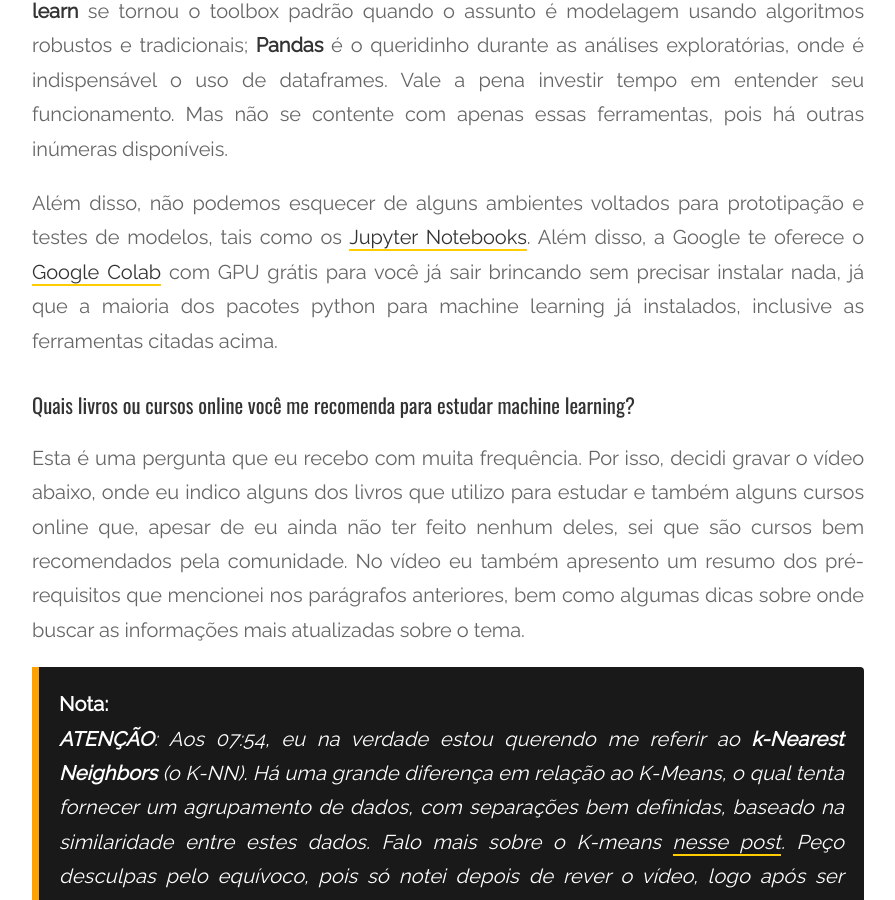
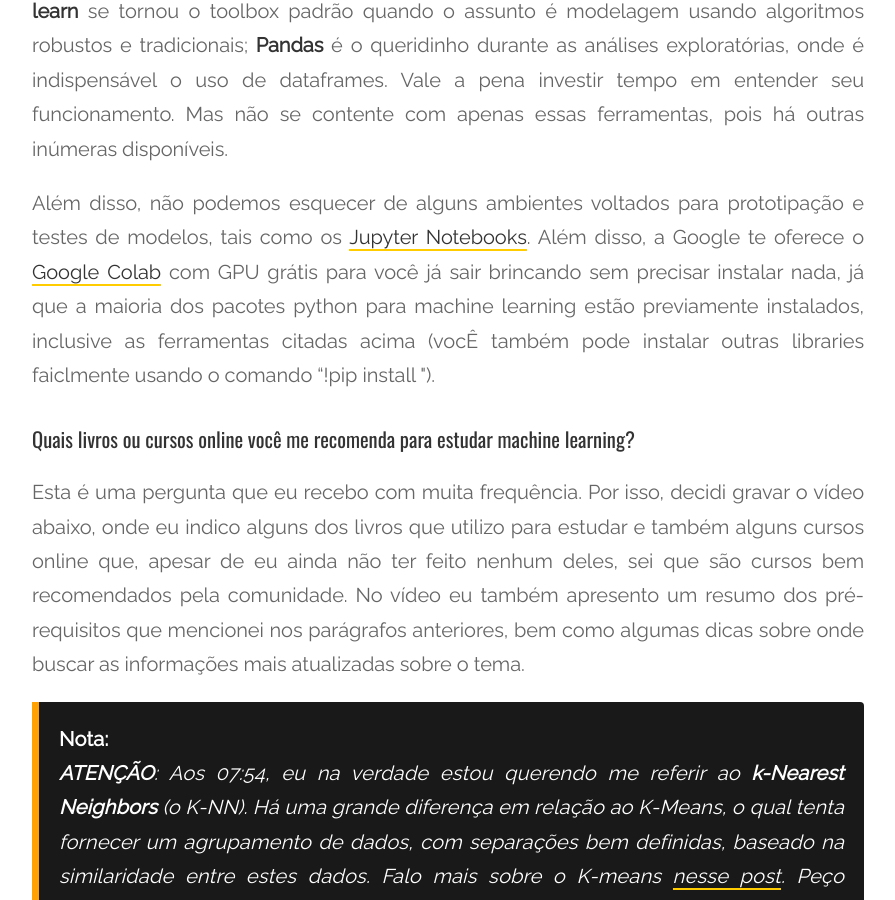
Before and after one commit to luisfredgs/luisfredgs.github.io, a Jekyll site: the page built from _posts/2018-01-18-dicas-para-aprender-machine-learning.md, in a window 1280 px wide and 900 px high, scrolled down 7191 px. Shown: the whole window, without its empty margins (192-1087 px from the left). Built offline with Jekyll 4.4.1, drawn with Linux system fonts in a browser that asks for light colours; comment, search, counter and statistics services are not loaded.

Commit message:
Update 2018-01-18-dicas-para-aprender-machine-learning.md

```diff
--- a/_posts/2018-01-18-dicas-para-aprender-machine-learning.md
+++ b/_posts/2018-01-18-dicas-para-aprender-machine-learning.md
@@ -109,7 +109,7 @@ Além disso, existem alguns frameworks e libraries que são muito requisitados n
 
 São ferramentas já bastante consolidadas na área e muito usadas na indústria também. Numpy, por exemplo, possui recursos completos para aplicações de [álgebra linear](https://people.duke.edu/~ccc14/pcfb/numpympl/LinearAlgebra.html); **Pytorch** e **Tensorflow** são excelentes bibliotecas especialmente voltadas para a construção de arquiteturas neurais, amplamente utilizados na academia e indústria; **Scikit-learn** se tornou o toolbox padrão quando o assunto é modelagem usando algoritmos robustos e tradicionais; **Pandas** é o queridinho durante as análises exploratórias, onde é indispensável o uso de dataframes. Vale a pena investir tempo em entender seu funcionamento. Mas não se contente com apenas essas ferramentas, pois há outras inúmeras disponíveis.
 
-Além disso, não podemos esquecer de alguns ambientes voltados para prototipação e testes de modelos, tais como os [Jupyter Notebooks](https://jupyter.org/). Além disso, a Google te oferece o [Google Colab](https://colab.research.google.com/) com GPU grátis para você já sair brincando sem precisar instalar nada, já que a maioria dos pacotes python para machine learning já instalados, inclusive as ferramentas citadas acima.
+Além disso, não podemos esquecer de alguns ambientes voltados para prototipação e testes de modelos, tais como os [Jupyter Notebooks](https://jupyter.org/). Além disso, a Google te oferece o [Google Colab](https://colab.research.google.com/) com GPU grátis para você já sair brincando sem precisar instalar nada, já que a maioria dos pacotes python para machine learning estão previamente instalados, inclusive as ferramentas citadas acima (vocÊ também pode instalar outras libraries faiclmente usando o comando "!pip install <pacote>").
 
 ### Quais livros ou cursos online você me recomenda para estudar machine learning?
 
```
